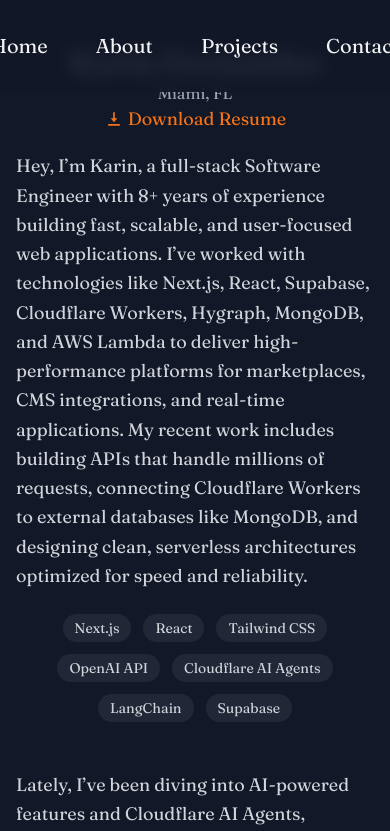
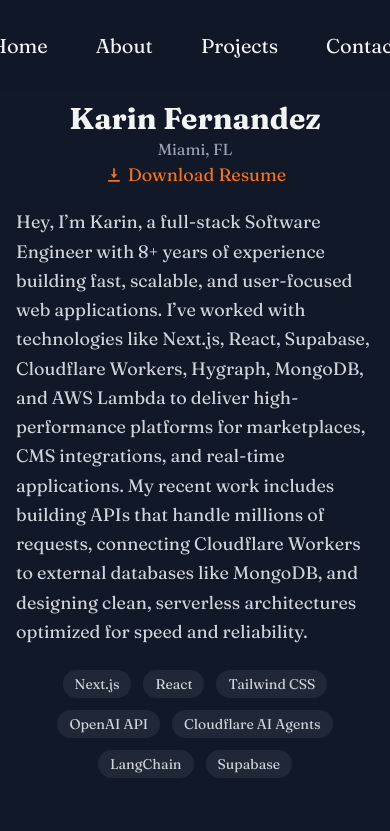
Before and after one commit to karinfdez/nextjs-portfolio, a Next.js app: page /about in a window 390 px wide. Shown: the top 831 px of the page. Built offline with nearby package versions, Linux system fonts and the light colour scheme.

Commit message:
Update mobile padding about page

```diff
--- a/app/about/page.js
+++ b/app/about/page.js
@@ -8,7 +8,7 @@ import { motion } from "framer-motion";
 
 export default function AboutPage() {
   return (
-    <main className="flex flex-col items-center justify-center lg:justify-start h-screen px-4 pt-0 lg:pt-32 translate-y-6 lg:translate-y-0">
+    <main className="flex flex-col items-center justify-center lg:justify-start h-screen px-4 pt-40 md:pt-0 lg:pt-32">
       <div className="max-w-4xl w-full mx-auto flex flex-col md:flex-row items-start gap-10">
         {/* Avatar */}
         <AnimatedReveal delay={0.1} className="hidden md:block">
```
